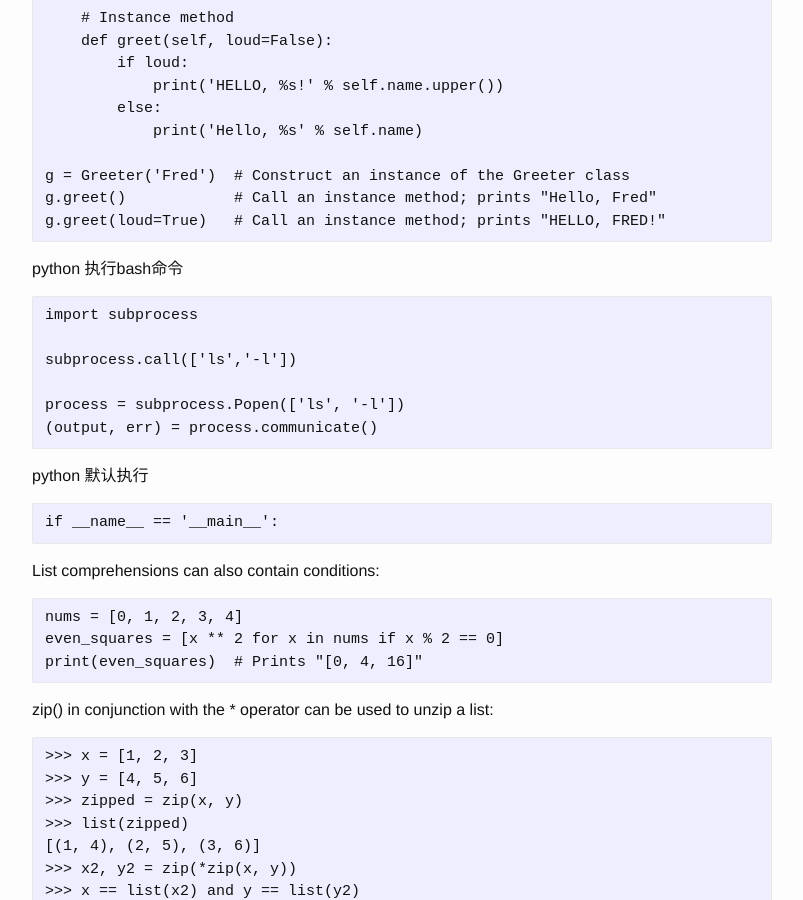
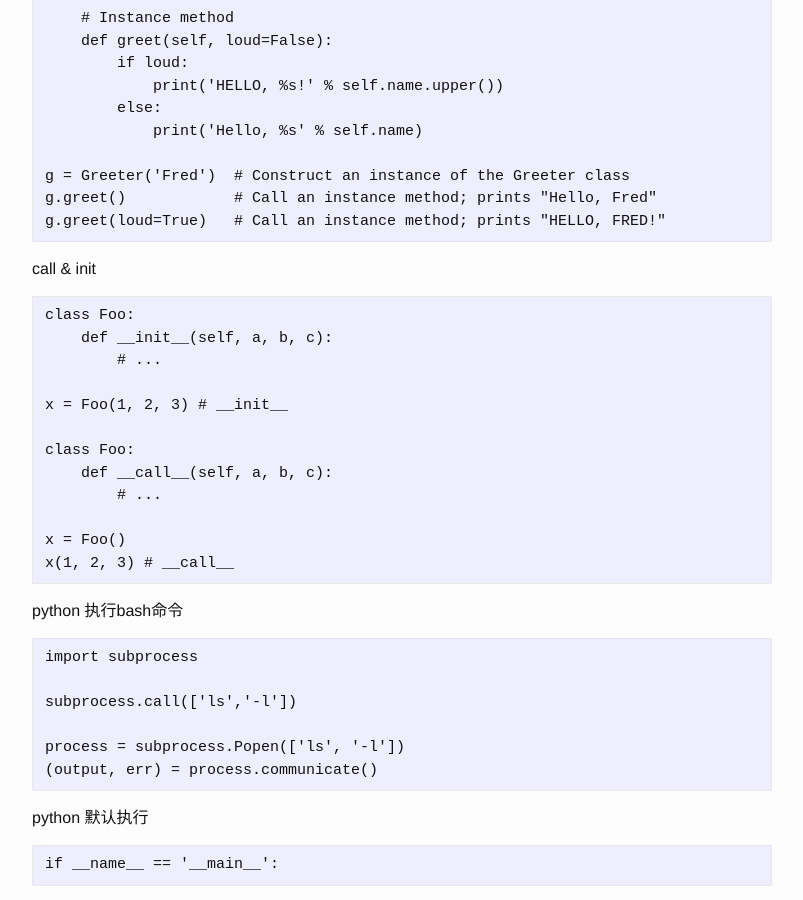
Before and after one commit to josephstalin117/josephstalin117.github.io, a Jekyll site: the page built from _posts/2017-08-10-python.markdown, in a window 1280 px wide and 900 px high, scrolled down 2841 px. Shown: the whole window, without its empty margins (238-1041 px from the left). Built offline with Jekyll 4.4.1, drawn with Linux system fonts in a browser that asks for light colours.

Commit message:
add call & init function

````diff
--- a/_posts/2017-08-10-python.markdown
+++ b/_posts/2017-08-10-python.markdown
@@ -141,6 +141,22 @@ class Greeter(object):
 g = Greeter('Fred')  # Construct an instance of the Greeter class
 g.greet()            # Call an instance method; prints "Hello, Fred"
 g.greet(loud=True)   # Call an instance method; prints "HELLO, FRED!"
+```
+
+call & init
+```
+class Foo:
+    def __init__(self, a, b, c):
+        # ...
+
+x = Foo(1, 2, 3) # __init__
+
+class Foo:
+    def __call__(self, a, b, c):
+        # ...
+
+x = Foo()
+x(1, 2, 3) # __call__
 ```
 
 python 执行bash命令
````
